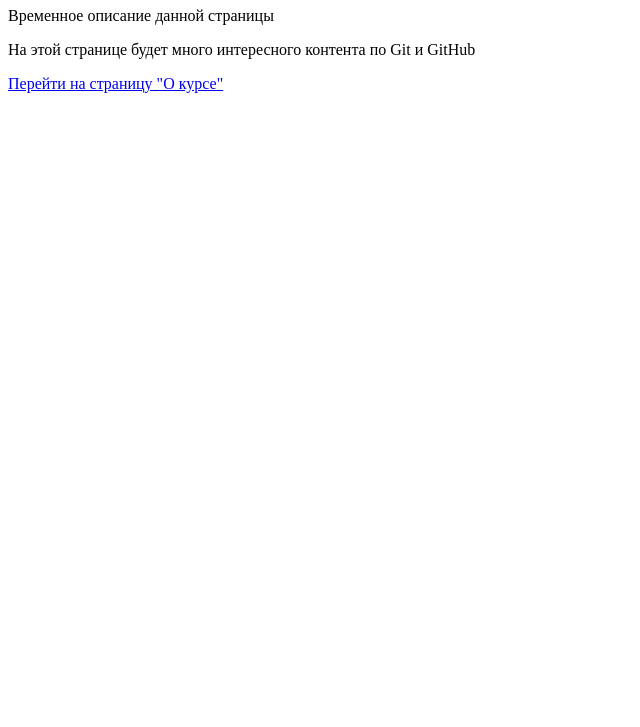
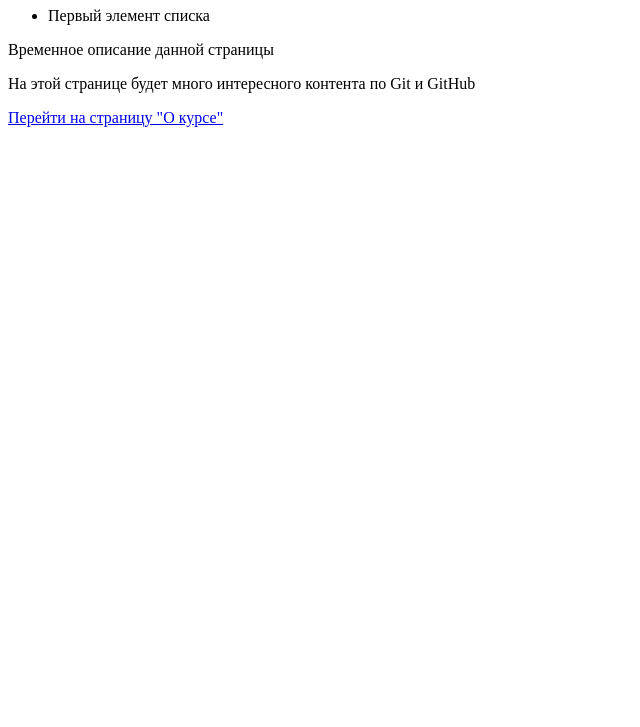
Before and after one commit to VadymMS/test, a plain HTML site: page index.html in a window 1280 px wide. Shown: the part 73-800 px from the top of the page, without its empty margins (0-640 px from the left). Drawn offline with Linux system fonts and the light colour scheme.

Commit message:
feat: added an unordered list

```diff
--- a/index.html
+++ b/index.html
@@ -9,6 +9,9 @@
     <body class="site-body-new">
         <header class="site-header">
             <h1 class="title-new">Главная страница +++++</h1>
+            <ul>
+                <li>Первый элемент списка</li>
+            </ul>
             <p class="description">Временное описание данной страницы</p>
         </header>
         <main class="site-main">
```
